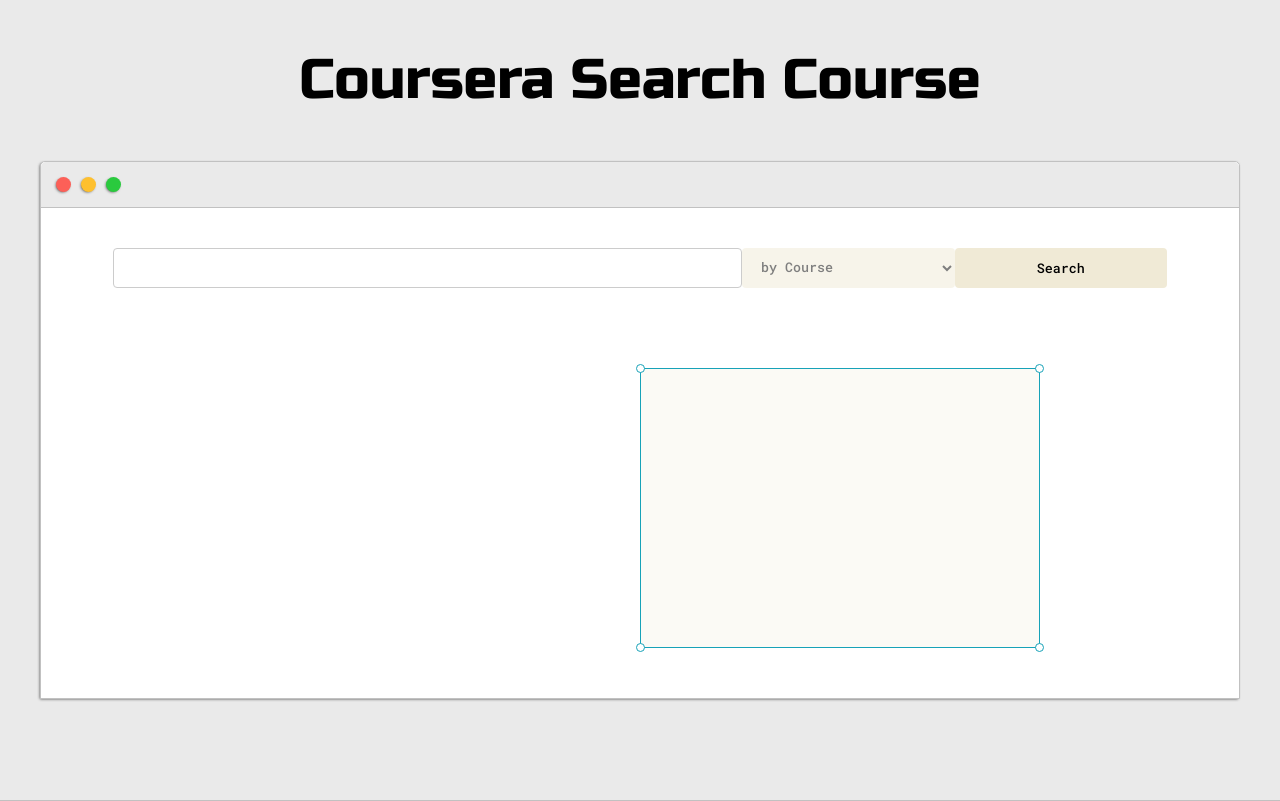
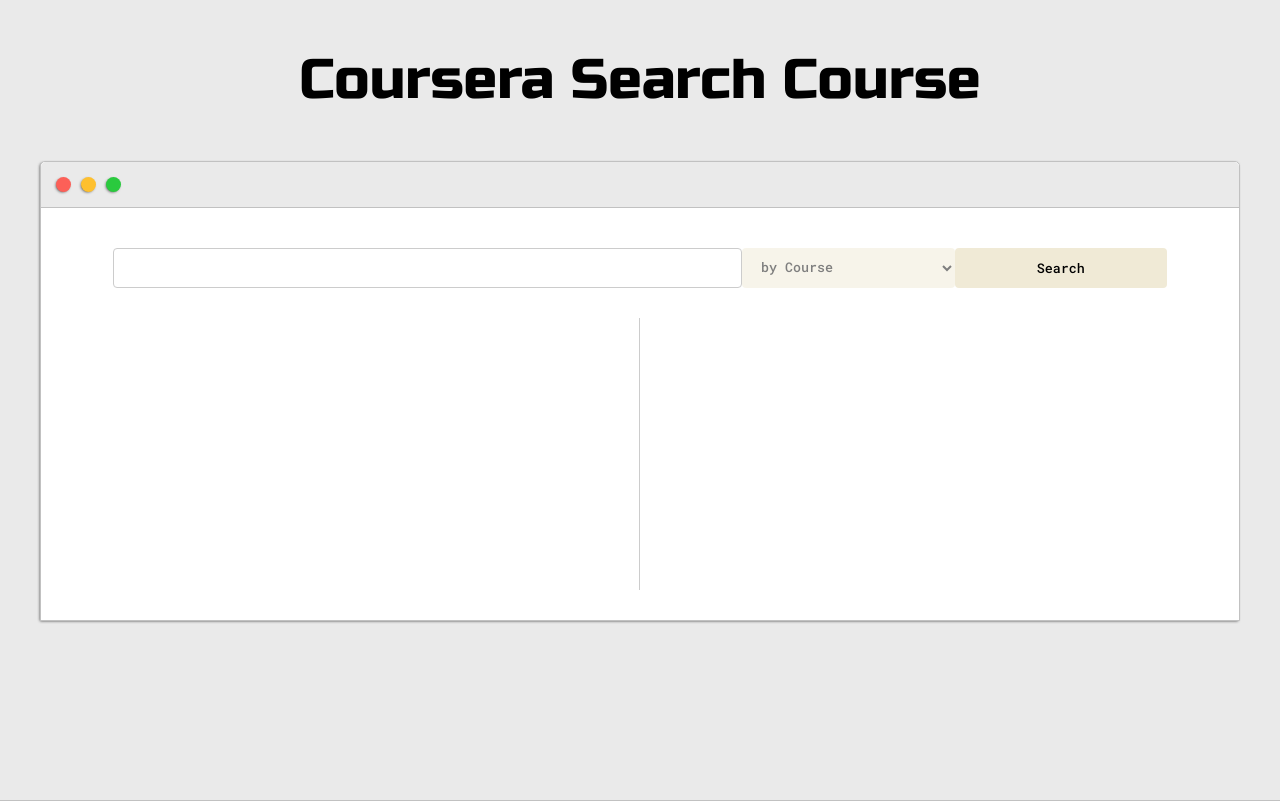
Before and after one commit to hizkiagtg/Semweb, a Django app: page / in a window 1280 px wide. Run offline with Django 4.2, Linux system fonts and the light colour scheme; some libraries are stand-ins or nearby versions.

Commit message:
sedikit perubahan

```diff
--- a/coursera_search/templates/index.html
+++ b/coursera_search/templates/index.html
@@ -38,20 +38,16 @@
 						<nav>
 							<ul>
 								{% for result in results %}
-									<li>{{ result.title }}</li>
+									<li class="result-item" data-details="">
+                                        <a href="#">{{ result.title }}</a>
+                                    </li>
 								{% endfor %}
 							</ul>
 						</nav>
 					</div>
 				</div>
-				<div class="right-column">
-					<div id="preview">
-						<div id="corner-tl" class="corner"></div>
-						<div id="corner-tr" class="corner"></div>
-						<div id="corner-br" class="corner"></div>
-						<div id="corner-bl" class="corner"></div>
-					</div>
-				</div>
+
+
 			</div>
 		</div>
 	</section>
--- a/static/css/default.css
+++ b/static/css/default.css
@@ -54,8 +54,9 @@
 }
 
 nav {
-	width: 80%;
+	width: 75%;
 }
+
 ::-webkit-scrollbar {
     display: none;
 }
@@ -264,8 +265,20 @@
 
 .left-column{
 	grid-area: left-column;
-	padding-top:50px;
 	padding-bottom: 50px;
+	position: relative;
+
+}
+
+.left-column::after {
+    content: "";
+    position: absolute;
+    top: 0;
+    right: 0;
+    bottom: 0;
+    width: 1px;
+    background-color: #ccc;
+    height: 90%;
 }
 
 #profile_pic{
```
